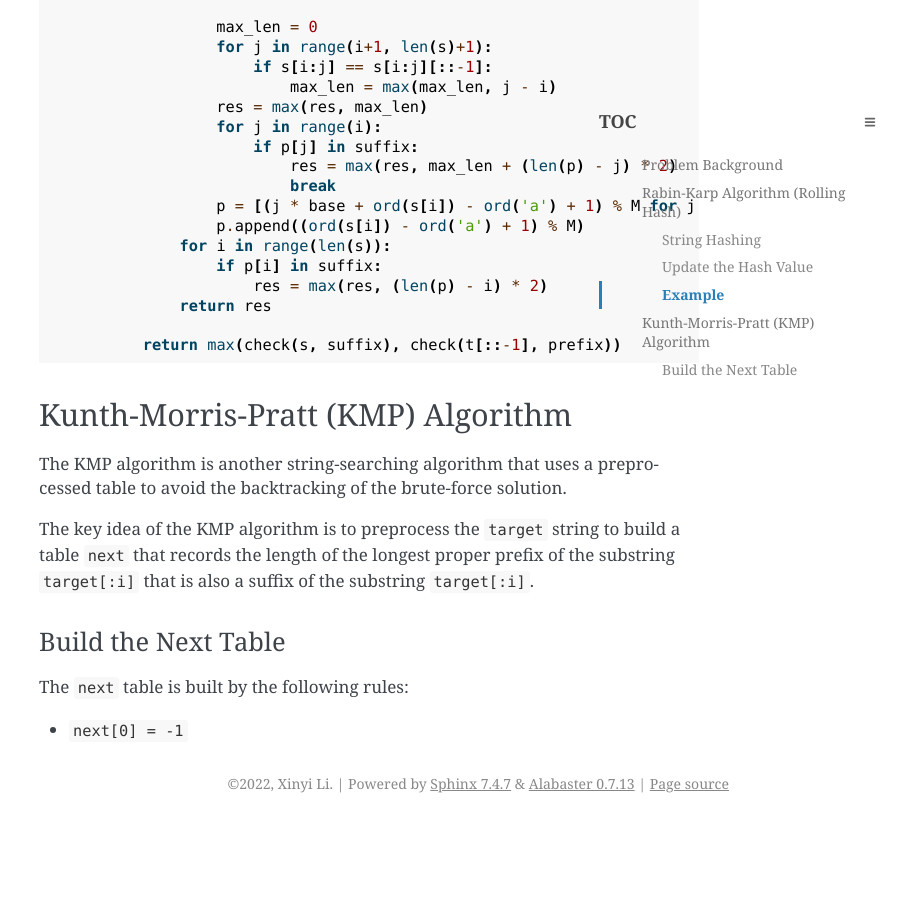
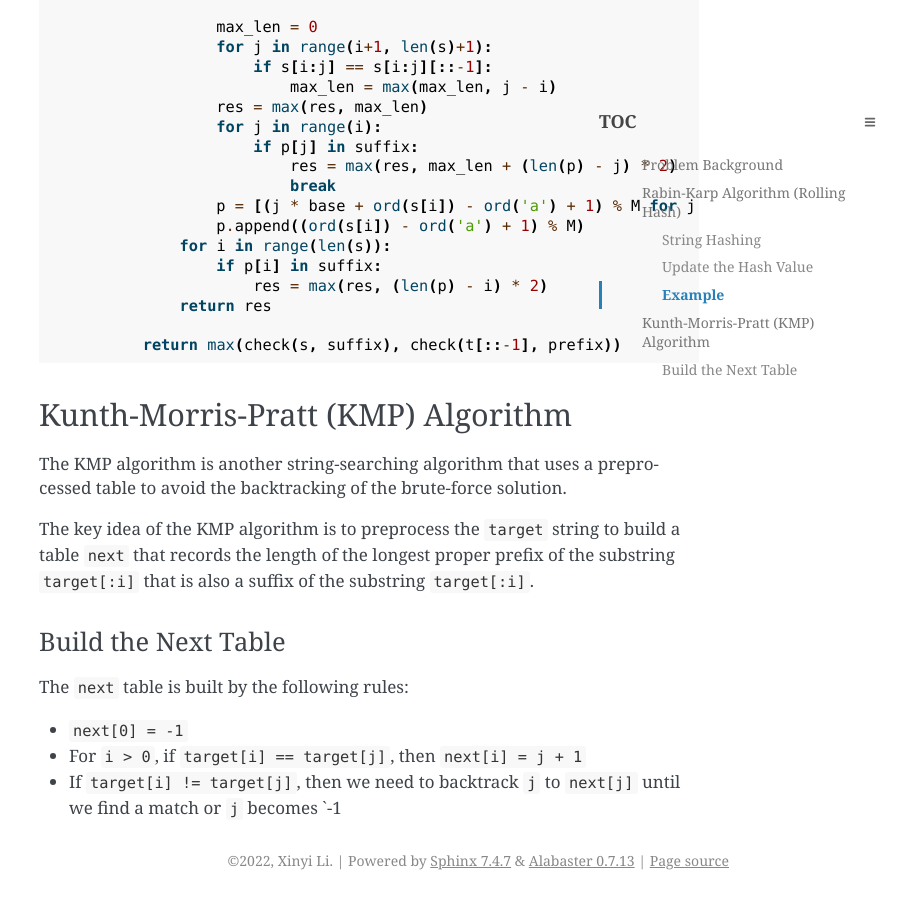
Before and after one commit to li-xin-yi/lctemplates, a Sphinx documentation site: the page built from docs/source/substring.md, in a window 1280 px wide and 900 px high, scrolled down 3764 px. Shown: the whole window, without its empty margins (381-1280 px from the left). Built offline with Sphinx 7.4.7, drawn with Linux system fonts in a browser that asks for light colours; before the commit the page ends 4587 px from its top, so only the background shows below that.

Commit message:
Add missing rules for building the KMP algorithm's next table

```diff
--- a/docs/source/substring.md
+++ b/docs/source/substring.md
@@ -169,3 +169,5 @@ The key idea of the KMP algorithm is to preprocess the `target` string to build
 The `next` table is built by the following rules:
 
 - `next[0] = -1`
+- For `i > 0`, if `target[i] == target[j]`, then `next[i] = j + 1`
+- If `target[i] != target[j]`, then we need to backtrack `j` to `next[j]` until we find a match or `j` becomes `-1
```
